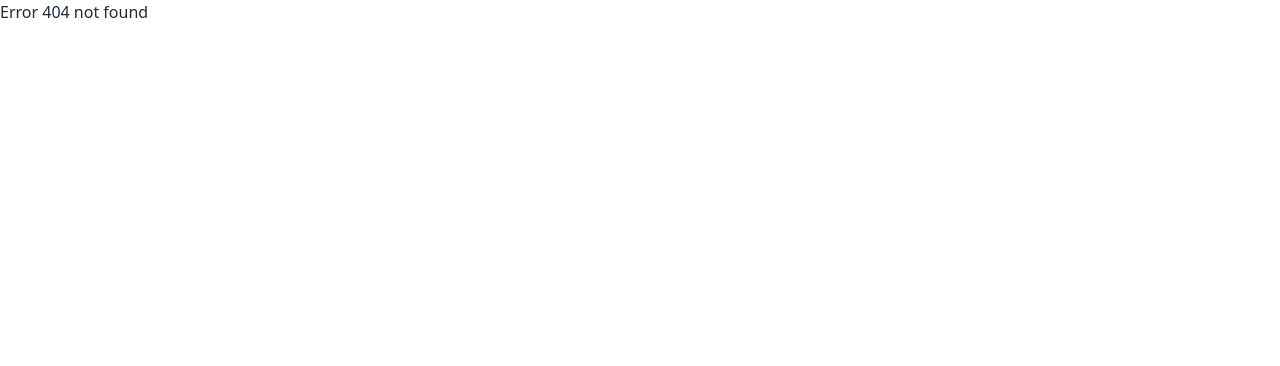
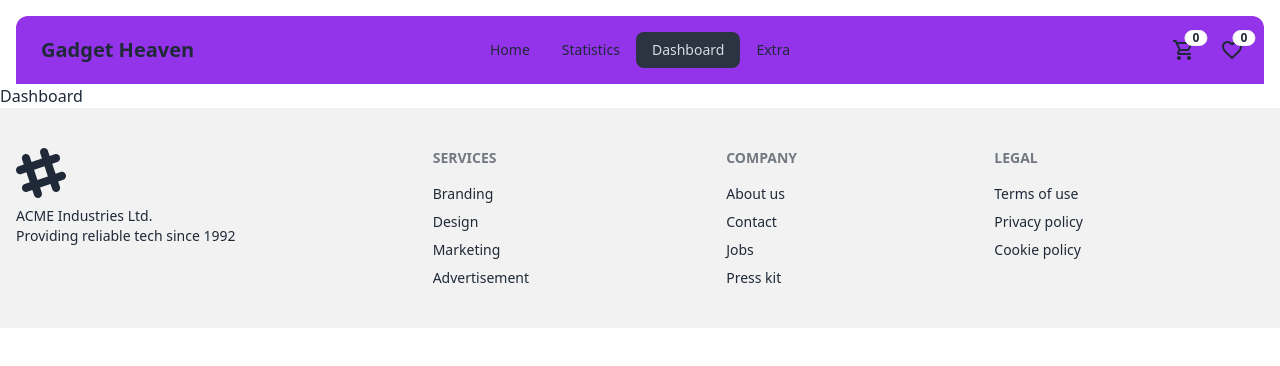
Before and after one commit to programming-hero-web-course-4/b10a8-gadget-heaven-akashsaha02, a React (Vite) app: page /dashboard in a window 1280 px wide. Before the commit this address had no page. Shown: the top 366 px of the page. Built offline with nearby package versions, Linux system fonts and the light colour scheme.

Commit message:
Add Dashboard and Statistics pages, implement ProductCard and ProductCategories components, and update HomePage to utilize new components

```diff
--- a/src/components/NavBar/NavBar.jsx
+++ b/src/components/NavBar/NavBar.jsx
@@ -1,5 +1,86 @@
-import { MdOutlineShoppingCart,MdFavoriteBorder } from "react-icons/md";
+// import { MdOutlineShoppingCart,MdFavoriteBorder } from "react-icons/md";
+// const NavBar = () => {
+//     return (
+//         <div className="px-4 sticky top-0 z-10">
+//             <div className="navbar max-w-7xl mx-auto bg-purple-600 rounded-t-xl mt-4">
+//                 <div className="navbar-start">
+//                     <div className="dropdown">
+//                         <div tabIndex={0} role="button" className="btn btn-ghost lg:hidden">
+//                             <svg
+//                                 xmlns="http://www.w3.org/2000/svg"
+//                                 className="h-5 w-5"
+//                                 fill="none"
+//                                 viewBox="0 0 24 24"
+//                                 stroke="currentColor">
+//                                 <path
+//                                     strokeLinecap="round"
+//                                     strokeLinejoin="round"
+//                                     strokeWidth="2"
+//                                     d="M4 6h16M4 12h8m-8 6h16" />
+//                             </svg>
+//                         </div>
+//                         <ul
+//                             tabIndex={0}
+//                             className="menu menu-sm dropdown-content bg-base-100 rounded-box z-[1] mt-3 w-52 p-2 shadow">
+//                             <li><a>Home</a></li>
+//                             <li><a>Statistics</a></li>
+//                             <li><a>Dashboard</a></li>
+//                             <li><a>Extra</a></li>
+//                         </ul>
+//                     </div>
+//                     <a className="btn btn-ghost text-xl">daisyUI</a>
+//                 </div>
+//                 <div className="navbar-center hidden lg:flex">
+//                     <ul className="menu menu-horizontal px-1">
+//                         <li><a>Home</a></li>
+//                         <li><a>Statistics</a></li>
+//                         <li><a>Dashboard</a></li>
+//                         <li><a>Extra</a></li>
+//                     </ul>
+//                 </div>
+//                 <div className="navbar-end">
+//                     <div className="dropdown dropdown-end">
+//                         <div tabIndex={0} role="button" className="btn btn-ghost btn-circle">
+//                             <div className="indicator">
+//                                <MdOutlineShoppingCart className="text-2xl"/>
+//                                 <span className="badge badge-sm indicator-item">8</span>
+//                             </div>
+//                         </div>
+//                         <div
+//                             tabIndex={0}
+//                             className="card card-compact dropdown-content bg-base-100 z-[1] mt-3 w-52 shadow">
+//                             <div className="card-body">
+//                                 <span className="text-lg font-bold">8 Items</span>
+//                                 <span className="text-info">Subtotal: $999</span>
+//                                 <div className="card-actions">
+//                                     <button className="btn btn-primary btn-block">View cart</button>
+//                                 </div>
+//                             </div>
+//                         </div>
+//                     </div>
+//                     <div tabIndex={0} role="button" className="btn btn-ghost btn-circle">
+//                             <div className="indicator">
+//                                 <MdFavoriteBorder className="text-2xl"/>
+//                                 <span className="badge badge-sm indicator-item">8</span>
+//                             </div>
+//                         </div>
+//                 </div>
+//             </div>
+//         </div>
+//     )
+// }
+
+// export default NavBar
+
+import { NavLink } from "react-router-dom";
+import { MdOutlineShoppingCart, MdFavoriteBorder } from "react-icons/md";
+import { useCart } from "../../context/CartContext/CartContext";
+import { useWishlist } from "../../context/WishlistContext/WishlistContext";
+
 const NavBar = () => {
+  const { cart } = useCart();
+  const { wishlist } = useWishlist();
+
   return (
     <div className="px-4 sticky top-0 z-10">
       <div className="navbar max-w-7xl mx-auto bg-purple-600 rounded-t-xl mt-4">
@@ -11,47 +92,85 @@ const NavBar = () => {
                 className="h-5 w-5"
                 fill="none"
                 viewBox="0 0 24 24"
-                                stroke="currentColor">
+                stroke="currentColor"
+              >
                 <path
                   strokeLinecap="round"
                   strokeLinejoin="round"
                   strokeWidth="2"
-                                    d="M4 6h16M4 12h8m-8 6h16" />
+                  d="M4 6h16M4 12h8m-8 6h16"
+                />
               </svg>
             </div>
             <ul
               tabIndex={0}
-                            className="menu menu-sm dropdown-content bg-base-100 rounded-box z-[1] mt-3 w-52 p-2 shadow">
-                            <li><a>Home</a></li>
-                            <li><a>Statistics</a></li>
-                            <li><a>Dashboard</a></li>
-                            <li><a>Extra</a></li>
+              className="menu menu-sm dropdown-content bg-base-100 rounded-box z-[1] mt-3 w-52 p-2 shadow"
+            >
+              <li>
+                <NavLink to="/" exact activeClassName="active">
+                  Home
+                </NavLink>
+              </li>
+              <li>
+                <NavLink to="/statistics" activeClassName="active">
+                  Statistics
+                </NavLink>
+              </li>
+              <li>
+                <NavLink to="/dashboard" activeClassName="active">
+                  Dashboard
+                </NavLink>
+              </li>
+              <li>
+                <NavLink to="/extra" activeClassName="active">
+                  Extra
+                </NavLink>
+              </li>
             </ul>
           </div>
-                    <a className="btn btn-ghost text-xl">daisyUI</a>
+          <NavLink to="/" className="btn btn-ghost text-xl">
+            Gadget Heaven
+          </NavLink>
         </div>
         <div className="navbar-center hidden lg:flex">
           <ul className="menu menu-horizontal px-1">
-                        <li><a>Home</a></li>
-                        <li><a>Statistics</a></li>
-                        <li><a>Dashboard</a></li>
-                        <li><a>Extra</a></li>
+            <li>
+              <NavLink to="/" exact activeClassName="active">
+                Home
+              </NavLink>
+            </li>
+            <li>
+              <NavLink to="/statistics" activeClassName="active">
+                Statistics
+              </NavLink>
+            </li>
+            <li>
+              <NavLink to="/dashboard" activeClassName="active">
+                Dashboard
+              </NavLink>
+            </li>
+            <li>
+              <NavLink to="/extra" activeClassName="active">
+                Extra
+              </NavLink>
+            </li>
           </ul>
         </div>
         <div className="navbar-end">
           <div className="dropdown dropdown-end">
             <div tabIndex={0} role="button" className="btn btn-ghost btn-circle">
               <div className="indicator">
-                               <MdOutlineShoppingCart className="text-2xl"/>
-                                <span className="badge badge-sm indicator-item">8</span>
+                <MdOutlineShoppingCart className="text-2xl" />
+                <span className="badge badge-sm indicator-item">{cart.length}</span>
               </div>
             </div>
             <div
               tabIndex={0}
-                            className="card card-compact dropdown-content bg-base-100 z-[1] mt-3 w-52 shadow">
+              className="card card-compact dropdown-content bg-base-100 z-[1] mt-3 w-52 shadow"
+            >
               <div className="card-body">
-                                <span className="text-lg font-bold">8 Items</span>
-                                <span className="text-info">Subtotal: $999</span>
+                <span className="text-lg font-bold">{cart.length} Items</span>
+                <span className="text-info">Subtotal: ${cart.reduce((total, item) => total + item.price, 0).toFixed(2)}</span>
                 <div className="card-actions">
                   <button className="btn btn-primary btn-block">View cart</button>
                 </div>
@@ -60,14 +179,14 @@ const NavBar = () => {
           </div>
           <div tabIndex={0} role="button" className="btn btn-ghost btn-circle">
             <div className="indicator">
-                                <MdFavoriteBorder className="text-2xl"/>
-                                <span className="badge badge-sm indicator-item">8</span>
+              <MdFavoriteBorder className="text-2xl" />
+              <span className="badge badge-sm indicator-item">{wishlist.length}</span>
             </div>
           </div>
         </div>
       </div>
     </div>
-    )
-}
+  );
+};
 
-export default NavBar
+export default NavBar;
--- /dev/null
+++ b/src/components/ProductCard/ProductCard.jsx
@@ -0,0 +1,21 @@
+const ProductCard = ({ product, onViewDetails }) => {
+    return (
+        <div className="p-2 border rounded-lg">
+            <div className="card">
+                <div className="card-body">
+                    <img src={product.image} alt={product.title} className="w-full rounded-lg" />
+                    <h2 className="text-lg">{product.title}</h2>
+                    <p className="text-lg font-bold">${product.price}</p>
+                    <button
+                        onClick={() => onViewDetails(product.id)}
+                        className="btn btn-sm"
+                    >
+                        View Details
+                    </button>
+                </div>
+            </div>
+        </div>
+    );
+};
+
+export default ProductCard;
--- /dev/null
+++ b/src/components/ProductCategories/ProductCategories.jsx
@@ -0,0 +1,20 @@
+const ProductCategories = ({ categories, selectedCategory, onCategorySelect }) => {
+    return (
+        <div className="flex md:flex-col gap-2 bg-base-200 p-4 rounded-xl">
+            {categories.map((category, index) => (
+                <p
+                    key={index}
+                    onClick={() => onCategorySelect(category)}
+                    className={`px-4 py-2 rounded-full text-center cursor-pointer ${selectedCategory === category
+                            ? "bg-purple-700 text-white"
+                            : "bg-purple-600 text-white"
+                        }`}
+                >
+                    {category}
+                </p>
+            ))}
+        </div>
+    );
+};
+
+export default ProductCategories;
--- /dev/null
+++ b/src/pages/DashboardPage/DashboardPage.jsx
@@ -0,0 +1,9 @@
+const DashboardPage = () => {
+  return (
+    <div>
+        <h1 className="text-4xl">Dashboard</h1>
+    </div>
+  )
+}
+
+export default DashboardPage
--- a/src/pages/HomePage/HomePage.jsx
+++ b/src/pages/HomePage/HomePage.jsx
@@ -1,34 +1,33 @@
+// src/pages/HomePage.jsx
 import { useEffect, useState } from "react";
 import Banner from "../../components/Banner/Banner";
+import ProductCard from "../../components/ProductCard/ProductCard";
+import ProductCategories from "../../components/ProductCategories/ProductCategories";
 import { useNavigate } from "react-router-dom";
 
 const HomePage = () => {
   const [products, setProducts] = useState([]);
   const [selectedCategory, setSelectedCategory] = useState("All");
-  const navigate=useNavigate();
+  const navigate = useNavigate();
 
   useEffect(() => {
-    fetch('productsData.json')
+    fetch("productsData.json")
       .then((response) => response.json())
       .then((data) => setProducts(data));
   }, []);
 
-  // Function to handle category selection
-  const handleCategoryClick = (category) => {
-    setSelectedCategory(category);
-  };
-
   // Filter products based on selected category
-  const filteredProducts = selectedCategory === "All"
-    ? products
-    : products.filter((item) => item.category === selectedCategory);
+  const filteredProducts =
+    selectedCategory === "All"
+      ? products
+      : products.filter((item) => item.category === selectedCategory);
 
   // Get unique categories
   const categories = ["All", ...new Set(products.map((item) => item.category))];
 
-  const handleViewDetails=(id)=>{
-    navigate(`/product/${id}`)
-  }
+  const handleViewDetails = (id) => {
+    navigate(`/product/${id}`);
+  };
 
   return (
     <div>
@@ -39,35 +38,21 @@ const HomePage = () => {
         <div className="grid grid-cols-12 mt-10 gap-4">
           {/* Categories */}
           <div className="col-span-3">
-            <div className="flex md:flex-col gap-2 bg-base-200 p-4 rounded-xl">
-              {categories.map((category, index) => (
-                <p
-                  key={index}
-                  onClick={() => handleCategoryClick(category)}
-                  className={`px-4 py-2 rounded-full text-center cursor-pointer ${
-                    selectedCategory === category ? "bg-purple-700 text-white" : "bg-purple-600 text-white"
-                  }`}
-                >
-                  {category}
-                </p>
-              ))}
-            </div>
+            <ProductCategories
+              categories={categories}
+              selectedCategory={selectedCategory}
+              onCategorySelect={setSelectedCategory}
+            />
           </div>
 
           {/* Products */}
           <div className="col-span-9 grid grid-cols-2 md:grid-cols-3 gap-4">
-            {filteredProducts.map((item, index) => (
-              <div key={index} className="p-2 border rounded-lg">
-                <div className="card">
-                  <div className="card-body">
-                    <img src={item.image} alt={item.title} className="w-full rounded-lg" />
-                    <h2 className="text-lg">{item.title}</h2>
-                    <p className="text-lg font-bold">${item.price}</p>
-                    <button onClick={()=>handleViewDetails(item.id)} className="btn btn-sm">View Details</button>
-                  </div>
-                </div>
-              </div>
-
+            {filteredProducts.map((product) => (
+              <ProductCard
+                key={product.id}
+                product={product}
+                onViewDetails={handleViewDetails}
+              />
             ))}
           </div>
         </div>
--- /dev/null
+++ b/src/pages/StatisticsPage/StatisticsPage.jsx
@@ -0,0 +1,9 @@
+const StatisticsPage = () => {
+  return (
+    <div>
+        <h1 className="text-4xl">Statistics</h1>
+    </div>
+  )
+}
+
+export default StatisticsPage
```
Also changed, not shown: src/main.jsx (+10 -1 lines). Lines whose indentation alone changed are shown as unchanged.
